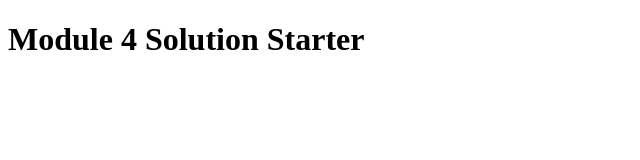
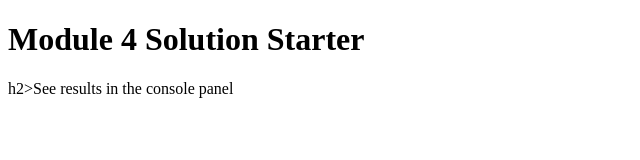
Before and after one commit to maliknitish/coursera-html-css-and-js, a plain HTML site: page mod4_solution/index.html in a window 1280 px wide. Shown: the whole page, without its empty margins (0-640 px from the left). Drawn offline with Linux system fonts and the light colour scheme.

Commit message:
Update index.html

```diff
--- a/mod4_solution/index.html
+++ b/mod4_solution/index.html
@@ -12,5 +12,6 @@
 </head>
 <body>
   <h1>Module 4 Solution Starter</h1>
+  h2>See results in the console panel</h2>
 </body>
 </html>
```
